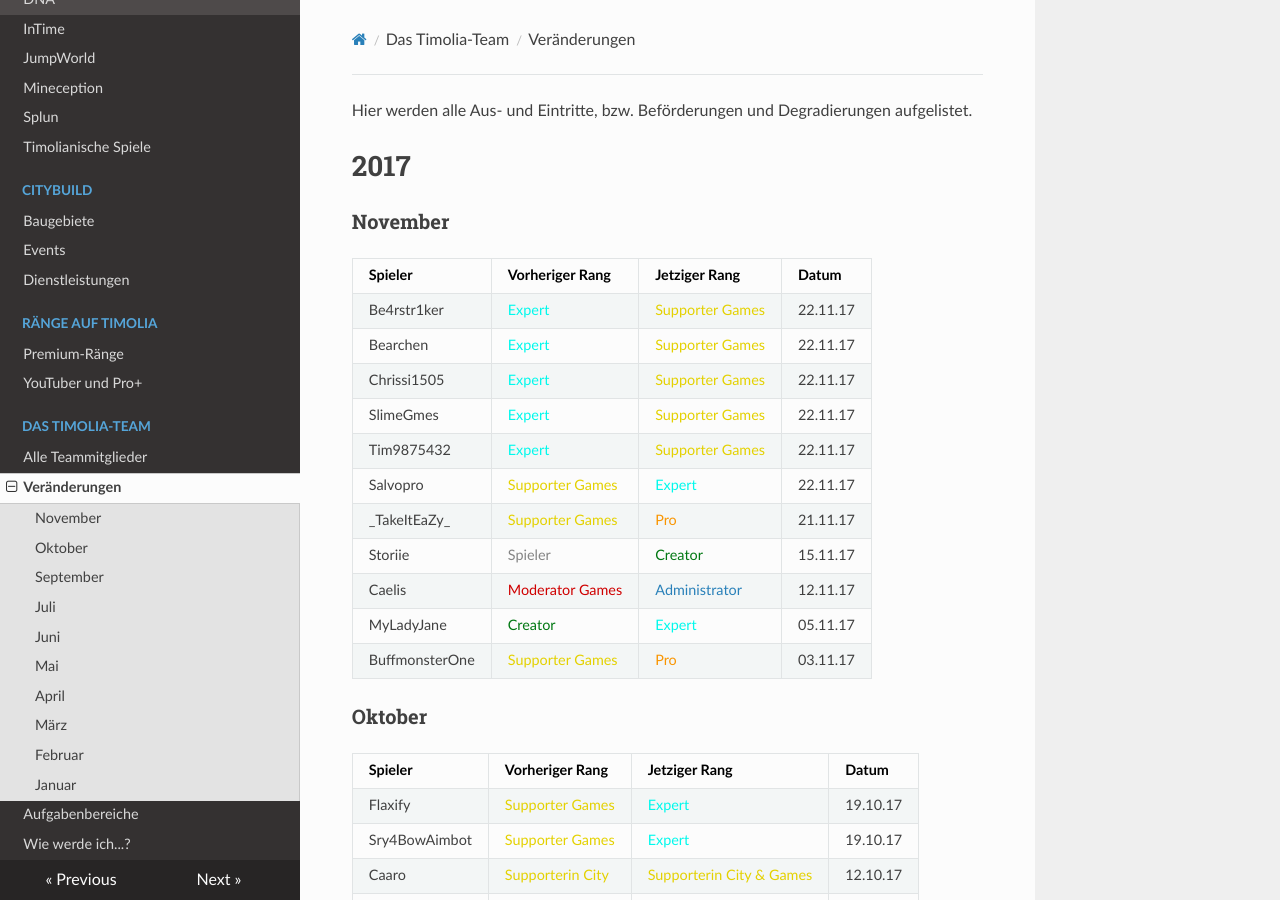
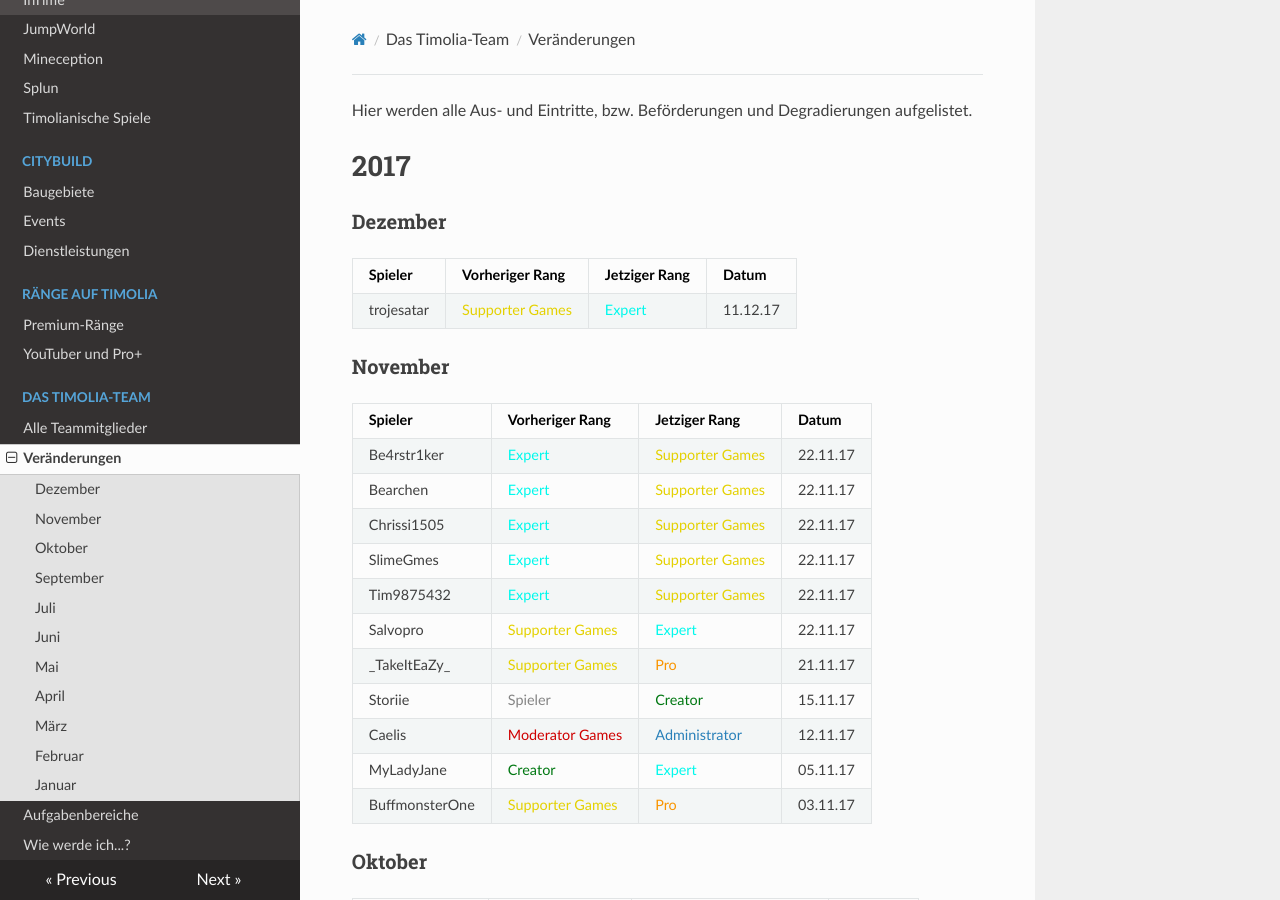
Before and after one commit to TimoliaDE/HowTo, an MkDocs documentation site: the page built from docs/team/changes.md, in a window 1280 px wide and 900 px high. Built offline with MkDocs 1.6.1, drawn with Linux system fonts in a browser that asks for light colours; nearby versions of some CDN libraries; old or Windows-style settings are respelled for this version of MkDocs.

Commit message:
Update changes.md

```diff
--- a/docs/team/changes.md
+++ b/docs/team/changes.md
@@ -1,6 +1,11 @@
 Hier werden alle Aus- und Eintritte, bzw. Beförderungen und Degradierungen aufgelistet.
 
 # 2017
+
+###<strong>Dezember</strong>
+| Spieler | Vorheriger Rang | Jetziger Rang | Datum |
+| ------ | ------ | ------ | ------ |
+|trojesatar | <span style="color:#E4D100">Supporter Games</span> | <span style="color:#00F9EC">Expert</span> | 11.12.17 |
 
 ###<strong>November</strong>
 | Spieler | Vorheriger Rang | Jetziger Rang | Datum |
```
